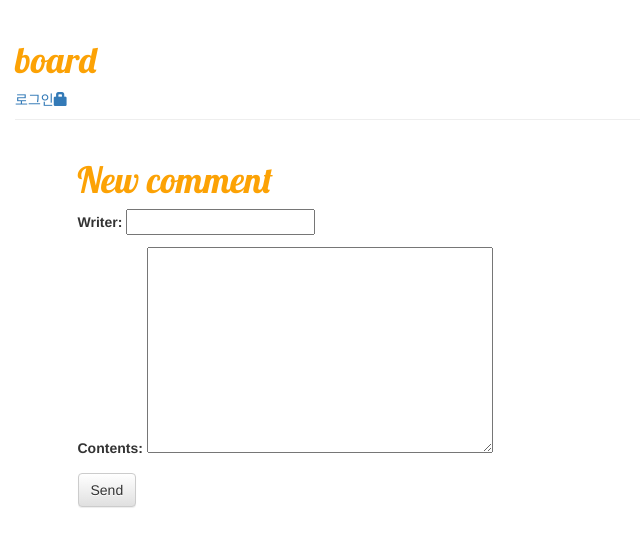
After one commit to ituniverse/01pythonDjango, a Django app: page /board/1/comment/ in a window 1280 px wide. The commit adds this page. Shown: the top 547 px of the page, without its empty margins (0-640 px from the left). Run offline with Django 3.2, Linux system fonts and the light colour scheme; data comes from the database, SQL or seed files in the repository; both versions use the stored data as it was after the commit; some libraries are stand-ins or nearby versions.

Commit message:
board 테이블 수정 및 templates 수정

```diff
--- a/board/admin.py
+++ b/board/admin.py
@@ -1,5 +1,6 @@
 from django.contrib import admin
 
 # Register your models here.
-from .models import Board
+from .models import Board, Comment
 admin.site.register(Board)
+admin.site.register(Comment)
--- /dev/null
+++ b/board/forms.py
@@ -0,0 +1,14 @@
+from django import forms
+from .models import Board, Comment
+
+
+class BoardForm(forms.ModelForm):
+    class Meta:
+        model = Board
+        fields = ('title', 'contents',)
+
+
+class CommentForm(forms.ModelForm):
+    class Meta:
+        model = Comment
+        fields = ('writer', 'contents',)
--- a/board/models.py
+++ b/board/models.py
@@ -1,6 +1,8 @@
 from django.db import models
 from django.utils import timezone
 
+
+#게시글
 class Board(models.Model):
     writer = models.ForeignKey('auth.User')
     title = models.CharField(max_length=200)
@@ -9,8 +11,29 @@ class Board(models.Model):
             default=timezone.now)
     modify_date = models.DateTimeField(
             blank=True, null=True)
+
     def publish(self):
         self.modify_date = timezone.now()
         self.save()
+
     def __str__(self):
         return self.title
+
+    def approved_comments(self):
+        return self.comments.filter(approved_comment=True)
+
+
+# 댓글
+class Comment(models.Model):
+    board = models.ForeignKey('board.Board', related_name='comments')
+    writer = models.CharField(max_length=200)
+    contents = models.TextField()
+    created_date = models.DateTimeField(default=timezone.now)
+    approved_comment = models.BooleanField(default=False)
+
+    def approve(self):
+        self.approved_comment = True
+        self.save()
+
+    def __str__(self):
+        return self.contents
--- /dev/null
+++ b/board/static/css/board.css
@@ -0,0 +1,12 @@
+h1 {
+    color: #FCA205;
+    font-family: 'Lobster';
+}
+
+body {
+    padding-left: 15px;
+}
+
+.comment {
+    margin: 20px 0px 20px 20px;
+}
--- /dev/null
+++ b/board/templates/board/add_board_comment.html
@@ -0,0 +1,9 @@
+{% extends 'board/base.html' %}
+
+{% block content %}
+    <h1>New comment</h1>
+    <form method="POST" class="post-form">{% csrf_token %}
+        {{ form.as_p }}
+        <button type="submit" class="save btn btn-default">Send</button>
+    </form>
+{% endblock %}
--- /dev/null
+++ b/board/templates/board/base.html
@@ -0,0 +1,32 @@
+<!DOCTYPE html>
+{% load staticfiles %}
+<html lang="en">
+<head>
+    <meta charset="UTF-8">
+    <title>Title</title>
+    <link rel="stylesheet" href="//maxcdn.bootstrapcdn.com/bootstrap/3.2.0/css/bootstrap.min.css">
+    <link rel="stylesheet" href="//maxcdn.bootstrapcdn.com/bootstrap/3.2.0/css/bootstrap-theme.min.css">
+    <link rel="stylesheet" href="{% static 'css/board.css' %}">
+    <link href="https://fonts.googleapis.com/css?family=Lobster&subset=latin,latin-ext" rel="stylesheet" type="text/css">
+</head>
+<body>
+    <div class="page-header">
+        <a href="{% url 'board_list' %}"><h1> board </h1></a>
+        {% if user.is_authenticated %}
+            <a href="{% url 'board_new' %}" class="top-menu">글쓰기<span class="glyphicon glyphicon-plus"></span></a>
+            <a href="{% url 'board_draft_list' %}" class="top-menu">간략히 보기<span class="glyphicon glyphicon-edit"></span></a>
+            <p class="top-menu">Hello {{ user.username }}</p><small>(<a href="{% url 'logout' %}">Log out</a>)</small>
+        {% else %}
+            <a href="{% url 'login' %}" class="top-menu">로그인<span class="glyphicon glyphicon-lock"></span></a>
+        {% endif %}
+    </div>
+   <div class="content container">
+        <div class="row">
+            <div class="col-md-8">
+            {% block content %}
+            {% endblock %}
+            </div>
+        </div>
+    </div>
+</body>
+</html>
--- a/board/urls.py
+++ b/board/urls.py
@@ -3,4 +3,14 @@ from . import views
 
 urlpatterns = [
     url(r'^$', views.board_list, name='board_list'),
+    url(r'^board/(?P<pk>[0-9]+)/$', views.board_detail, name='board_detail'),
+    url(r'^board/new/$', views.board_new, name='board_new'),
+    url(r'^board/(?P<pk>[0-9]+)/edit/$', views.board_edit, name='board_edit'),
+    url(r'^drafts/$', views.board_draft_list, name='board_draft_list'),
+    url(r'^board/(?P<pk>\d+)/publish/$', views.board_publish, name='board_publish'),
+    url(r'^board/(?P<pk>\d+)/remove/$', views.board_remove, name='board_remove'),
+
+    url(r'^board/(?P<pk>\d+)/comment/$', views.add_board_comment, name='add_board_comment'),
+    url(r'^comment/(?P<pk>\d+)/approve/$', views.comment_approve, name='comment_approve'),
+    url(r'^comment/(?P<pk>\d+)/remove/$', views.comment_remove, name='comment_remove'),
 ]
--- a/board/views.py
+++ b/board/views.py
@@ -1,4 +1,107 @@
-from django.shortcuts import render
+from django.shortcuts import render, get_object_or_404
+from django.shortcuts import redirect
+from django.utils import timezone
+from .models import Board, Comment
+from .forms import BoardForm, CommentForm
+from django.contrib.auth.decorators import login_required
 
+
+# 목록 출력
 def board_list(request):
-    return render(request, 'board/board_list.html', {})
+    # list = Board.objects.filter(modify_date__lte=timezone.now()).order_by('modify_date')
+    list = Board.objects.order_by('-modify_date')
+    return render(request, 'board/board_list.html', {'list': list})
+
+
+# 목록 상세
+def board_detail(request, pk):
+    boardOne = get_object_or_404(Board, pk=pk)
+    return render(request, 'board/board_detail.html', {'boardOne': boardOne})
+
+
+# 목록 등록
+@login_required
+def board_new(request):
+    if request.method == "POST":
+        form = BoardForm(request.POST)
+        if form.is_valid():
+            board = form.save(commit=False)
+            board.writer = request.user
+            board.modify_date = timezone.now()
+            board.save()
+            return redirect('board_detail', pk=board.pk)
+    else:
+        form = BoardForm()
+        return render(request, 'board/board_edit.html', {'form': form})
+
+
+# 게시글 수정
+@login_required
+def board_edit(request, pk):
+    print("수정 진입")
+    board = get_object_or_404(Board, pk=pk)
+    if request.method == "POST":
+        form = BoardForm(request.POST, instance=board)
+        if form.is_valid():
+            board = form.save(commit=False)
+            board.writer = request.user
+            board.modify_date = timezone.now()
+            board.save()
+            return redirect('board_detail', pk=board.pk)
+    else:
+        form = BoardForm(instance=board)
+    return render(request, 'board/board_edit.html', {'form': form})
+
+
+# draft
+@login_required
+def board_draft_list(request):
+    list = Board.objects.filter(modify_date__isnull=True).order_by('created_date')
+    return render(request, 'board/board_draft_list.html', {'list': list})
+
+
+# 출판
+@login_required
+def board_publish(request, pk):
+    print("출판 진입")
+    board = get_object_or_404(Board, pk=pk)
+    board.publish()
+    return redirect('board_detail', pk=pk)
+
+
+# 삭제
+@login_required
+def board_remove(request, pk):
+    board = get_object_or_404(Board, pk=pk)
+    board.delete()
+    return redirect('board_list')
+
+
+# 코멘트 달기
+def add_board_comment(request, pk):
+    board = get_object_or_404(Board, pk=pk)
+    if request.method == "POST":
+        form = CommentForm(request.POST)
+        if form.is_valid():
+            comment = form.save(commit=False)
+            comment.board = board
+            comment.save()
+            return redirect('board_detail', pk=board.pk)
+    else:
+        form = CommentForm()
+    return render(request, 'board/add_board_comment.html', {'form': form})
+
+
+@login_required
+def comment_approve(request, pk):
+    comment = get_object_or_404(Comment, pk=pk)
+    comment.approve()
+    return redirect('board_detail', pk=comment.board.pk)
+
+
+@login_required
+def comment_remove(request, pk):
+    comment = get_object_or_404(Comment, pk=pk)
+    board_pk = comment.board.pk
+    comment.delete()
+    return redirect('board_detail', pk=board_pk)
--- a/myweb/settings.py
+++ b/myweb/settings.py
@@ -123,3 +123,5 @@ USE_TZ = True
 # 2. 정적 파일 경로를 추가.
 STATIC_URL = '/static/'
 STATIC_ROOT = os.path.join(BASE_DIR, 'static')
+
+LOGIN_REDIRECT_URL = '/'
--- a/myweb/urls.py
+++ b/myweb/urls.py
@@ -1,5 +1,8 @@
 from django.conf.urls import url, include
+from django.contrib.auth import views
+
 from django.contrib import admin
+admin.autodiscover()
 
 """myweb URL Configuration
 
@@ -31,4 +34,6 @@ $ 문자열이 끝날 때
 urlpatterns = [
     url(r'^admin/', admin.site.urls),
     url(r'', include('board.urls')),
+    url(r'^accounts/login/$', views.login, name='login'),
+    url(r'^accounts/logout/$', views.logout, name='logout', kwargs={'next_page': '/'}),
 ]
```
Also changed, not shown: board/templates/board/board_detail.html (added, +52 -0 lines), board/templates/board/board_draft_list.html (added, +12 -0 lines), board/templates/board/board_edit.html (added, +9 -0 lines), board/templates/board/board_list.html (+15 -10 lines), board/templates/registration/login.html (added, +26 -0 lines), db.sqlite3.
